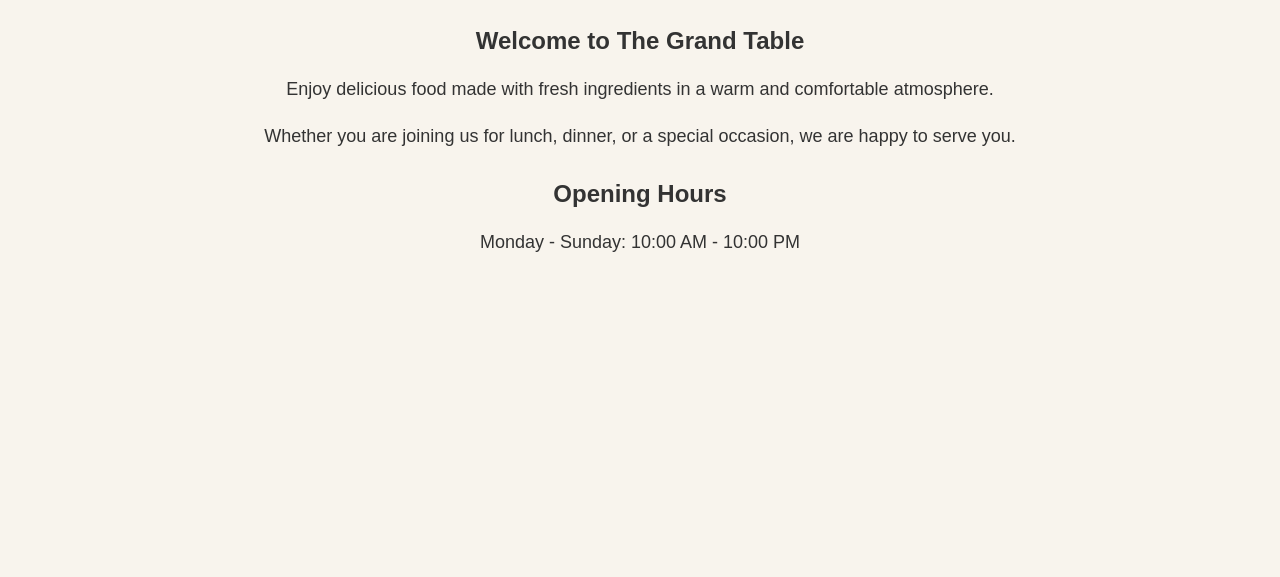
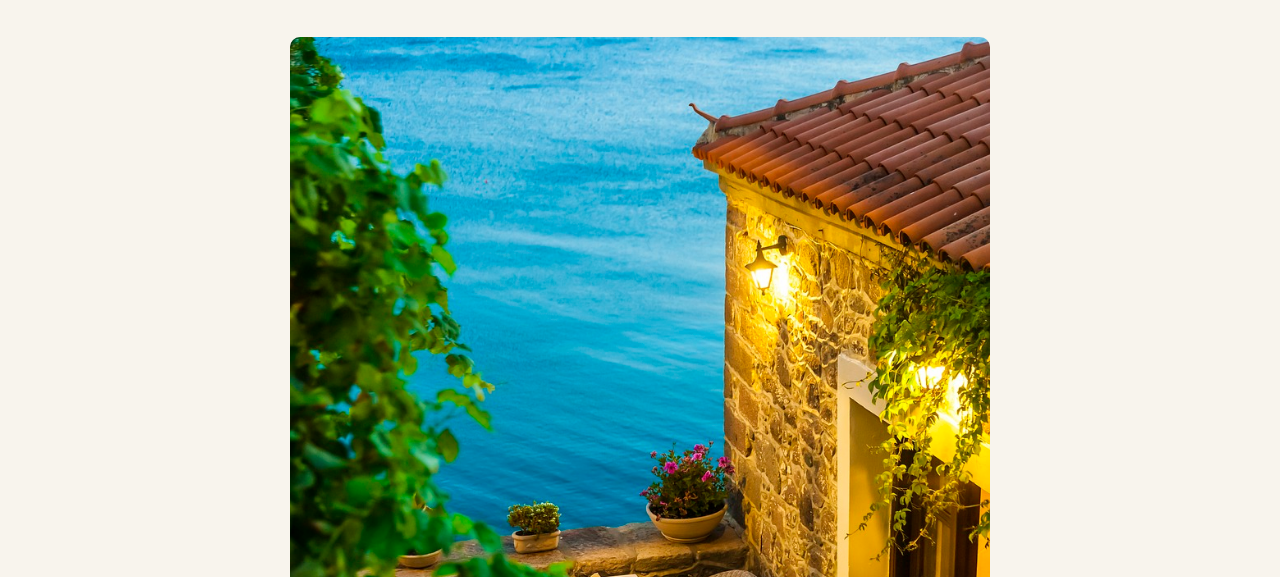
Before and after one commit to Vimaya353/Project-Restaurant-Page, a website built with webpack: page src/template.html in a window 1280 px wide. Shown: the part 223-800 px from the top of the page. Built offline with nearby package versions, Linux system fonts and the light colour scheme.

Commit message:
add restaurant image asset

```diff
--- a/src/homepage.js
+++ b/src/homepage.js
@@ -1,8 +1,14 @@
+import restaurantImage from "./images/restaurant_img_1.jpg";
+
 function loadHomepage() {
     const content = document.querySelector("#content");
 
     const heading = document.createElement("h1");
     heading.textContent = "The Grand Table";
+
+    const image = document.createElement("img");
+    image.src = restaurantImage;
+    image.alt = "Inside the Grand Table Restaurant ";
 
     const welcomeMessage = document.createElement("h2");
     welcomeMessage.textContent = "Welcome to The Grand Table";
@@ -23,6 +29,7 @@ function loadHomepage() {
         "Monday - Sunday: 10:00 AM - 10:00 PM";
 
     content.appendChild(heading);
+    content.appendChild(image);
     content.appendChild(welcomeMessage);
     content.appendChild(description);
     content.appendChild(restaurantInfo);
--- a/src/style.css
+++ b/src/style.css
@@ -62,3 +62,11 @@ p {
 #content > div h2 {
     margin-top: 0;
 }
+
+#content img {
+    width: 100%;
+    max-width: 700px;
+    height: auto;
+    border-radius: 10px;
+    margin: 20px 0;
+}
--- a/webpack.config.js
+++ b/webpack.config.js
@@ -22,6 +22,10 @@ module.exports = {
             {
                 test: /\.css$/i,
                 use: ["style-loader", "css-loader"]
+            },
+            {
+                test: /\.(png|svg|jpg|jpeg|gif)$/i,
+                type: "asset/resource"
             }
         ]
     },
```
Also changed, not shown: src/images/restaurant_img_1.jpg (added), src/images/restaurant_img_2.jpg (added), src/images/restaurant_img_3.jpg (added).
